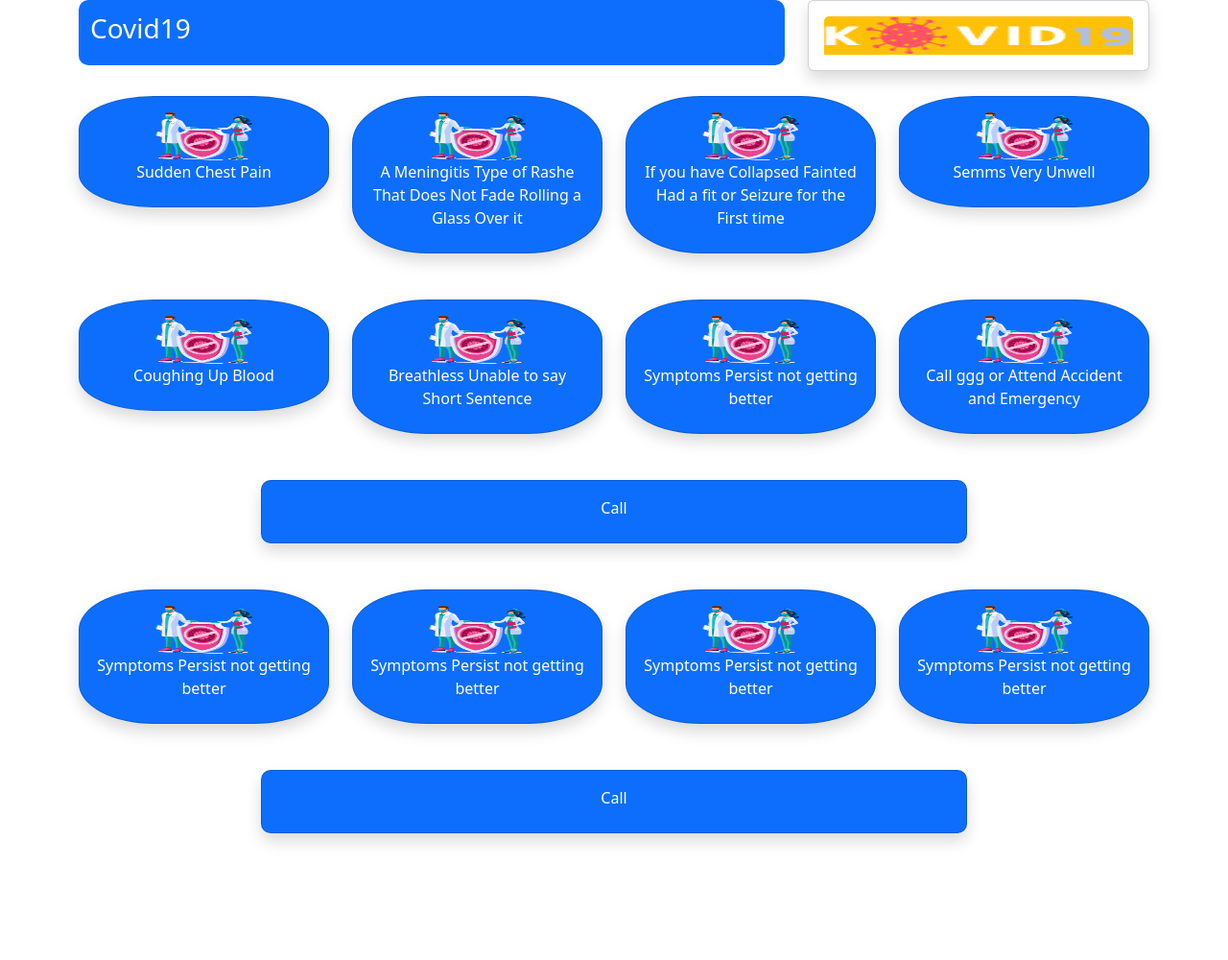
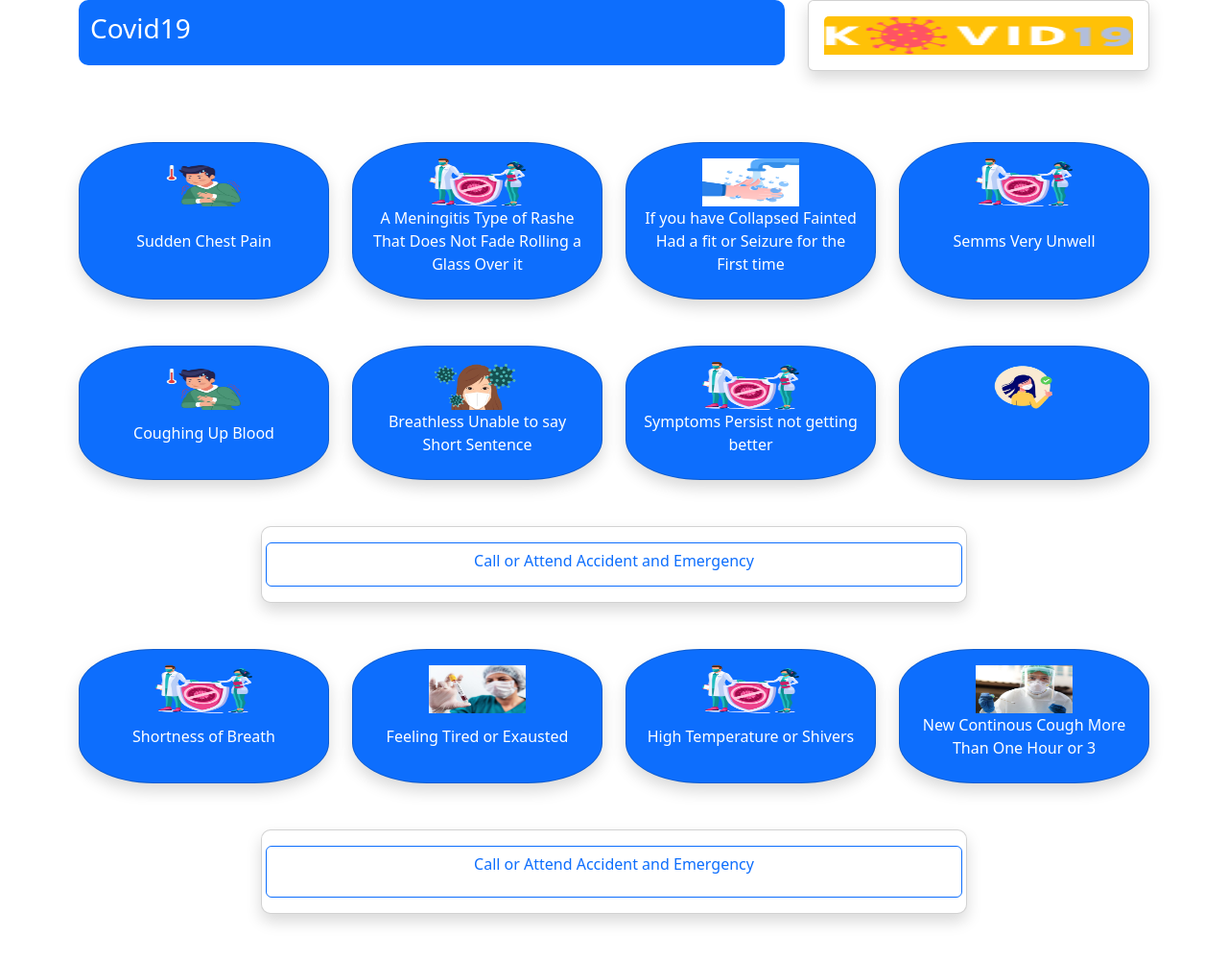
Before and after one commit to kchinonso/Covid19-update2, a PHP site: page /symptoms.php in a window 1280 px wide. Shown: the whole page at 96% size. Before the commit the page ends 879 px from the top, so only its background shows below. Run offline with PHP 8.4, Linux system fonts and the light colour scheme.

Commit message:
project ready for use

```diff
--- a/css/style.css
+++ b/css/style.css
@@ -1,3 +1,6 @@
 .radius{
     border-radius: 20%;
 }
+a{
+    text-decoration: none;
+}
--- a/symptoms.php
+++ b/symptoms.php
@@ -7,11 +7,11 @@ require "header.php";
 
 <div class="container">
     <div class="row">
-        <div class="col-md-3">
-        <a href=""> <div class="card shadow boder bg-primary " style="border-radius: 30%;">
+        <div class="col-md-3 mt-5">
+        <a href=""> <div class="card shadow boder bg-primary h-100" style="border-radius: 30%;">
 
                <div class="card-body justify-content-center row">
-                 <img src="asset/images/banner-1.png"  height="50" class="card-img-top w-50 " alt="">
+                 <img src="asset/images/covid-symthoms.png"  height="50" class="card-img-top w-50 " alt="">
                   <p class="card-title text-center text-white">Sudden Chest Pain</p>
 
 
@@ -25,8 +25,8 @@ require "header.php";
         </div>
 
 
-        <div class="col-md-3">
-        <a href=""> <div class="card shadow boder bg-primary " style="border-radius: 30%;">
+        <div class="col-md-3 mt-5">
+        <a href=""> <div class="card shadow boder bg-primary h-100" style="border-radius: 30%;">
 
                <div class="card-body justify-content-center row">
                  <img src="asset/images/banner-1.png"  height="50" class="card-img-top w-50 " alt="">
@@ -41,11 +41,11 @@ require "header.php";
                </div>
             </div></a>
         </div>
-        <div class="col-md-3">
-        <a href=""> <div class="card shadow boder bg-primary " style="border-radius: 30%;">
+        <div class="col-md-3 mt-5">
+        <a href=""> <div class="card shadow boder bg-primary h-100" style="border-radius: 30%;">
 
                <div class="card-body justify-content-center row">
-                 <img src="asset/images/banner-1.png"  height="50" class="card-img-top w-50 " alt="">
+                 <img src="asset/images/advice-a.png"  height="50" class="card-img-top w-50 " alt="">
                   <p class="card-title text-center text-white">If you have Collapsed Fainted Had a fit or Seizure for the First time</p>
 
 
@@ -57,8 +57,8 @@ require "header.php";
                </div>
             </div></a>
         </div>
-        <div class="col-md-3">
-        <a href=""> <div class="card shadow boder bg-primary " style="border-radius: 30%;">
+        <div class="col-md-3 mt-5">
+        <a href=""> <div class="card shadow boder bg-primary h-100 " style="border-radius: 30%;">
 
                <div class="card-body justify-content-center row">
                  <img src="asset/images/banner-1.png"  height="50" class="card-img-top w-50 " alt="">
@@ -74,10 +74,10 @@ require "header.php";
             </div></a>
         </div>
         <div class="col-md-3 mt-5">
-        <a href=""> <div class="card shadow boder bg-primary " style="border-radius: 30%;">
+        <a href=""> <div class="card shadow boder bg-primary h-100 " style="border-radius: 30%;">
 
                <div class="card-body justify-content-center row">
-                 <img src="asset/images/banner-1.png"  height="50" class="card-img-top w-50 " alt="">
+                 <img src="asset/images/covid-symthoms.png"  height="50" class="card-img-top w-50 " alt="">
                   <p class="card-title text-center text-white">Coughing Up Blood</p>
 
 
@@ -90,10 +90,10 @@ require "header.php";
             </div></a>
         </div>
         <div class="col-md-3 mt-5">
-        <a href=""> <div class="card shadow boder bg-primary " style="border-radius: 30%;">
+        <a href=""> <div class="card shadow boder bg-primary h-100" style="border-radius: 30%;">
 
                <div class="card-body justify-content-center row">
-                 <img src="asset/images/banner-1.png"  height="50" class="card-img-top w-50 " alt="">
+                 <img src="asset/images/tested-positive.png"  height="50" class="card-img-top w-50 " alt="">
                   <p class="card-title text-center text-white">Breathless Unable to say Short Sentence</p>
 
 
@@ -106,7 +106,7 @@ require "header.php";
             </div></a>
         </div>
         <div class="col-md-3 mt-5">
-        <a href=""> <div class="card shadow boder bg-primary " style="border-radius: 30%;">
+        <a href=""> <div class="card shadow boder bg-primary h-100" style="border-radius: 30%;">
 
                <div class="card-body justify-content-center row">
                  <img src="asset/images/banner-1.png"  height="50" class="card-img-top w-50 " alt="">
@@ -122,11 +122,11 @@ require "header.php";
             </div></a>
         </div>
         <div class="col-md-3 mt-5">
-        <a href=""> <div class="card shadow boder bg-primary " style="border-radius: 30%;">
+        <a href=""> <div class="card shadow boder bg-primary h-100 " style="border-radius: 30%;">
 
                <div class="card-body justify-content-center row">
-                 <img src="asset/images/banner-1.png"  height="50" class="card-img-top w-50 " alt="">
-                  <p class="card-title text-center text-white"> Call ggg or Attend Accident and Emergency</p>
+                 <img src="asset/images/stay safe.png"  height="50" class="card-img-top w-50 " alt="">
+                  <p class="card-title text-center text-white"> </p>
 
 
 
@@ -143,11 +143,11 @@ require "header.php";
 <div class="container">
    <div class="row justify-content-center">
       <div class="col-md-8 mt-5">
-      <a href=""> <div class="card shadow boder bg-primary " style="border-radius: 10px;">
+      <a href=""> <div class="card shadow boder  h-100" style="border-radius: 10px;">
 
                <div class="card-body justify-content-center row">
 
-                  <p class="card-title text-center text-white"> Call</p>
+                  <button class="btn btn-outline-primary"><p class="card-title text-center  "> Call or Attend Accident and Emergency</p></button>
 
 
 
@@ -165,11 +165,11 @@ require "header.php";
 <div class="container">
    <div class="row justify-content-center">
    <div class="col-md-3 mt-5">
-        <a href=""> <div class="card shadow boder bg-primary " style="border-radius: 30%;">
+        <a href=""> <div class="card shadow boder bg-primary h-100" style="border-radius: 30%;">
 
                <div class="card-body justify-content-center row">
                  <img src="asset/images/banner-1.png"  height="50" class="card-img-top w-50 " alt="">
-                  <p class="card-title text-center text-white"> Symptoms Persist not getting better</p>
+                  <p class="card-title text-center text-white">Shortness of Breath </p>
 
 
 
@@ -182,11 +182,11 @@ require "header.php";
         </div>
 
         <div class="col-md-3 mt-5">
-        <a href=""> <div class="card shadow boder bg-primary " style="border-radius: 30%;">
+        <a href=""> <div class="card shadow boder bg-primary h-100" style="border-radius: 30%;">
 
                <div class="card-body justify-content-center row">
-                 <img src="asset/images/banner-1.png"  height="50" class="card-img-top w-50 " alt="">
-                  <p class="card-title text-center text-white"> Symptoms Persist not getting better</p>
+                 <img src="asset/images/blog-1-600x420.jpg"  height="50" class="card-img-top w-50 " alt="">
+                  <p class="card-title text-center text-white"> Feeling Tired or Exausted</p>
 
 
 
@@ -199,11 +199,11 @@ require "header.php";
         </div>
 
         <div class="col-md-3 mt-5">
-        <a href=""> <div class="card shadow boder bg-primary " style="border-radius: 30%;">
+        <a href=""> <div class="card shadow boder bg-primary h-100" style="border-radius: 30%;">
 
                <div class="card-body justify-content-center row">
                  <img src="asset/images/banner-1.png"  height="50" class="card-img-top w-50 " alt="">
-                  <p class="card-title text-center text-white"> Symptoms Persist not getting better</p>
+                  <p class="card-title text-center text-white"> High Temperature or Shivers</p>
 
 
 
@@ -216,11 +216,11 @@ require "header.php";
         </div>
 
         <div class="col-md-3 mt-5">
-        <a href=""> <div class="card shadow boder bg-primary " style="border-radius: 30%;">
+        <a href=""> <div class="card shadow boder bg-primary h-100" style="border-radius: 30%;">
 
                <div class="card-body justify-content-center row">
-                 <img src="asset/images/banner-1.png"  height="50" class="card-img-top w-50 " alt="">
-                  <p class="card-title text-center text-white"> Symptoms Persist not getting better</p>
+                 <img src="asset/images/blog-3-600x420.jpg"  height="50" class="card-img-top w-50 " alt="">
+                  <p class="card-title text-center text-white"> New Continous Cough More Than One Hour or 3</p>
 
 
 
@@ -237,11 +237,11 @@ require "header.php";
 <div class="container mb-5">
    <div class="row justify-content-center">
       <div class="col-md-8 mt-5">
-      <a href=""> <div class="card shadow boder bg-primary " style="border-radius: 10px;">
+      <a href=""> <div class="card shadow boder h-100" style="border-radius: 10px;">
 
                <div class="card-body justify-content-center row">
 
-                  <p class="card-title text-center text-white"> Call</p>
+               <button class="btn btn-outline-primary"><p class=" text-center  "> Call or Attend Accident and Emergency</p></button>
 
 
 
```
Also changed, not shown: covid_data.php (+139 -25 lines), covid_test.php (+49 -7 lines), covid_vaccination.php (+21 -12 lines), positive_covid.php (+18 -18 lines), stay_safe.php (added, +202 -0 lines).
